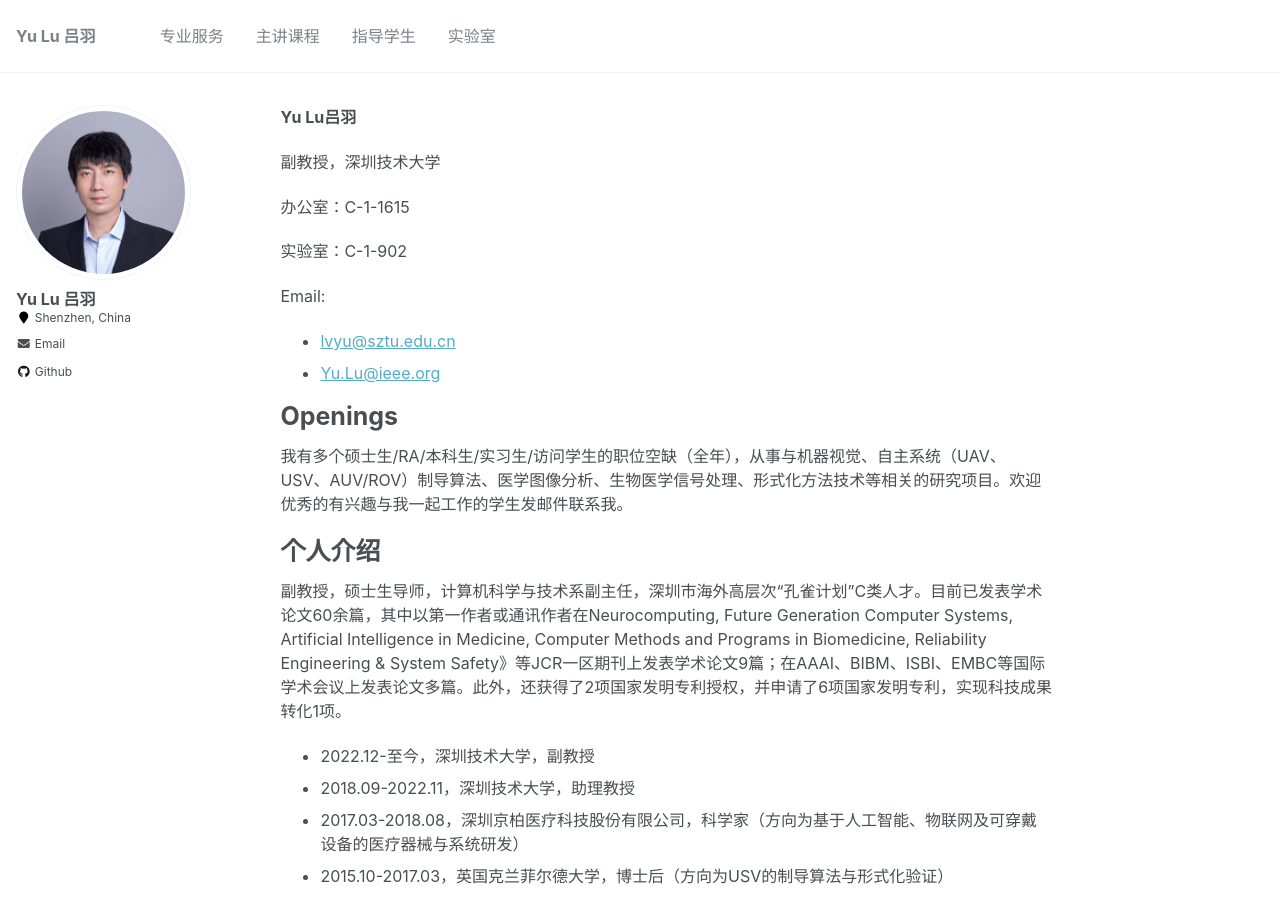
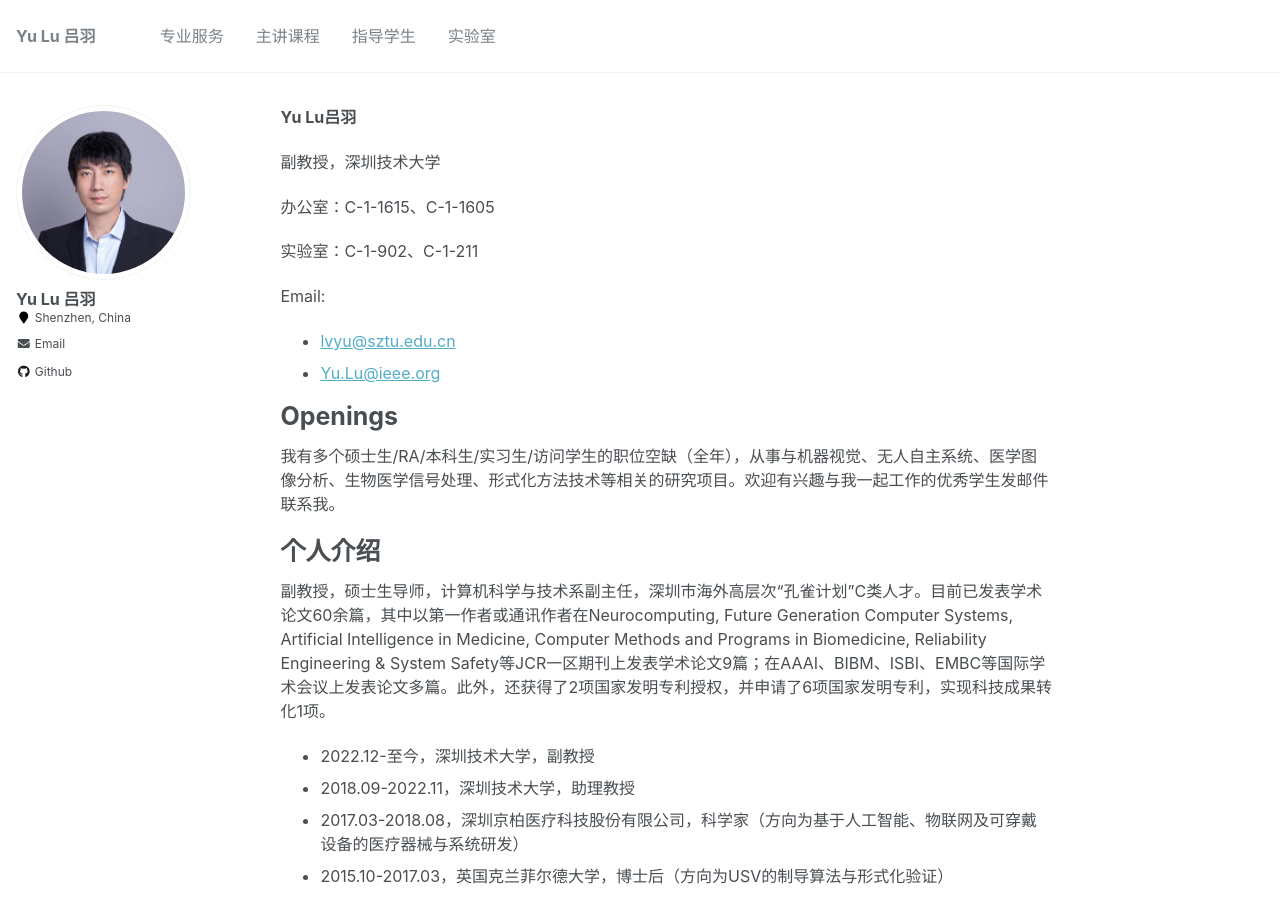
Before and after one commit to YukariUmezawa/lvyu.github.io, a Jekyll site: the page built from _pages/about.md, in a window 1280 px wide and 900 px high. Built offline with Jekyll 4.4.1, drawn with Linux system fonts in a browser that asks for light colours.

Commit message:
Update about.md

```diff
--- a/_pages/about.md
+++ b/_pages/about.md
@@ -12,9 +12,9 @@ redirect_from:
 
 副教授，深圳技术大学
 
-办公室：C-1-1615
+办公室：C-1-1615、C-1-1605
 
-实验室：C-1-902
+实验室：C-1-902、C-1-211
 
 Email:
 
@@ -23,12 +23,12 @@ Email:
 
 Openings
 ======
-我有多个硕士生/RA/本科生/实习生/访问学生的职位空缺（全年），从事与机器视觉、自主系统（UAV、USV、AUV/ROV）制导算法、医学图像分析、生物医学信号处理、形式化方法技术等相关的研究项目。欢迎优秀的有兴趣与我一起工作的学生发邮件联系我。
+我有多个硕士生/RA/本科生/实习生/访问学生的职位空缺（全年），从事与机器视觉、无人自主系统、医学图像分析、生物医学信号处理、形式化方法技术等相关的研究项目。欢迎有兴趣与我一起工作的优秀学生发邮件联系我。
 
 
 个人介绍
 ======
-副教授，硕士生导师，计算机科学与技术系副主任，深圳市海外高层次“孔雀计划”C类人才。目前已发表学术论文60余篇，其中以第一作者或通讯作者在Neurocomputing, Future Generation Computer Systems, Artificial Intelligence in Medicine, Computer Methods and Programs in Biomedicine, Reliability Engineering & System Safety》等JCR一区期刊上发表学术论文9篇；在AAAI、BIBM、ISBI、EMBC等国际学术会议上发表论文多篇。此外，还获得了2项国家发明专利授权，并申请了6项国家发明专利，实现科技成果转化1项。
+副教授，硕士生导师，计算机科学与技术系副主任，深圳市海外高层次“孔雀计划”C类人才。目前已发表学术论文60余篇，其中以第一作者或通讯作者在Neurocomputing, Future Generation Computer Systems, Artificial Intelligence in Medicine, Computer Methods and Programs in Biomedicine, Reliability Engineering & System Safety等JCR一区期刊上发表学术论文9篇；在AAAI、BIBM、ISBI、EMBC等国际学术会议上发表论文多篇。此外，还获得了2项国家发明专利授权，并申请了6项国家发明专利，实现科技成果转化1项。
 
 - 2022.12-至今，深圳技术大学，副教授
 - 2018.09-2022.11，深圳技术大学，助理教授
```
